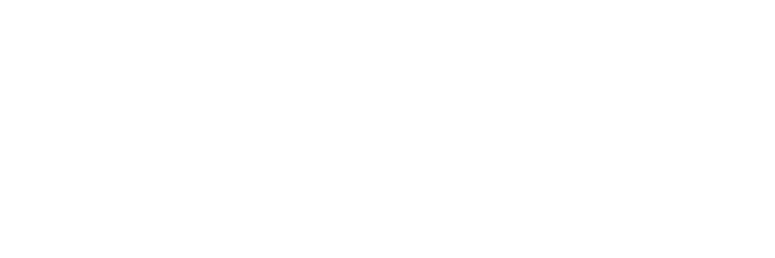
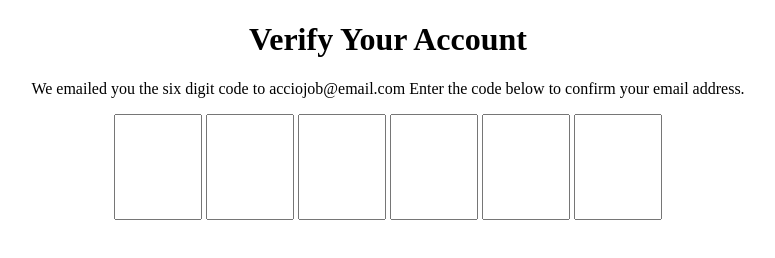
Before and after one commit to acciojob/OTP-Poornimait, a website: page main.html in a window 1280 px wide. Shown: the whole page, without its empty margins (252-1027 px from the left). Drawn offline with Linux system fonts and the light colour scheme.

Commit message:
created a submission

```diff
--- a/main.html
+++ b/main.html
@@ -8,6 +8,17 @@
 
 <body>
 	<!-- the entire body must be written by student -->
+	<h1 id="verification_heading">Verify Your Account</h1>
+	<p id="verification_subtext">We emailed you the six digit code to acciojob@email.com Enter the code below to confirm your email address.</p>
+	<div class="code-container">
+		<input type="text" class="code" maxlength="1">
+		<input type="text" class="code" maxlength="1">
+		<input type="text" class="code" maxlength="1">
+		<input type="text" class="code" maxlength="1">
+		<input type="text" class="code" maxlength="1">
+		<input type="text" class="code" maxlength="1">
+
+	</div>
     <script type="text/javascript" src="./script.js">
 </script>
 
--- a/styles.css
+++ b/styles.css
@@ -1 +1,11 @@
 /*  your css code here. If applicable */
+*{
+text-align:center;
+}
+.code-container{
+	display:inline;
+}
+.code{
+	width:80px;
+	height:100px;
+}
```
